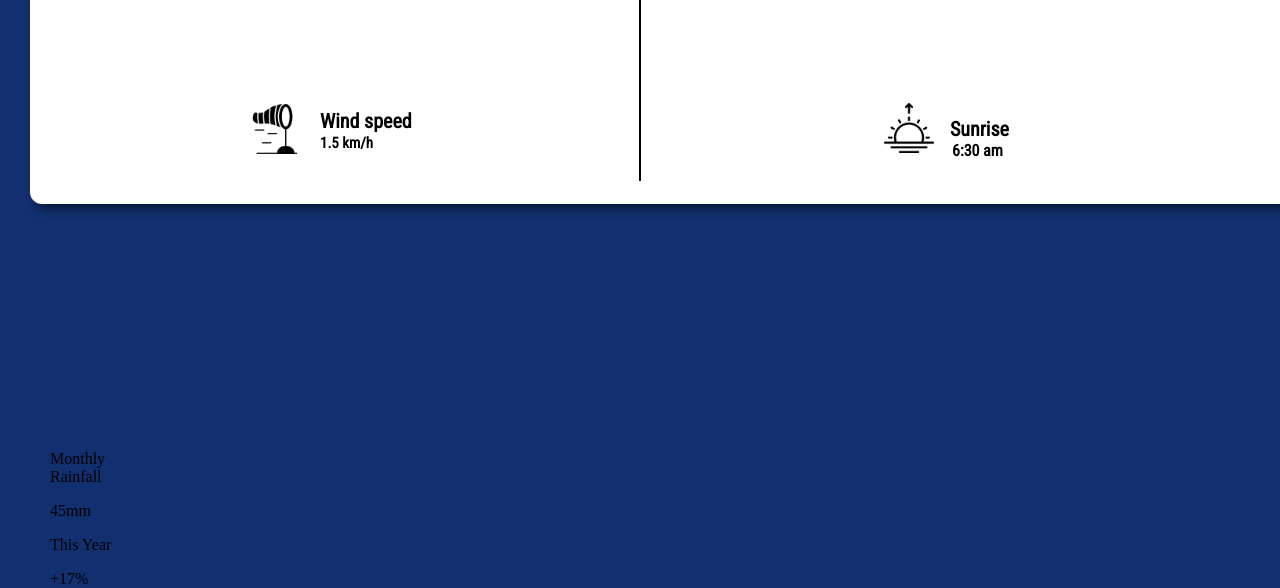
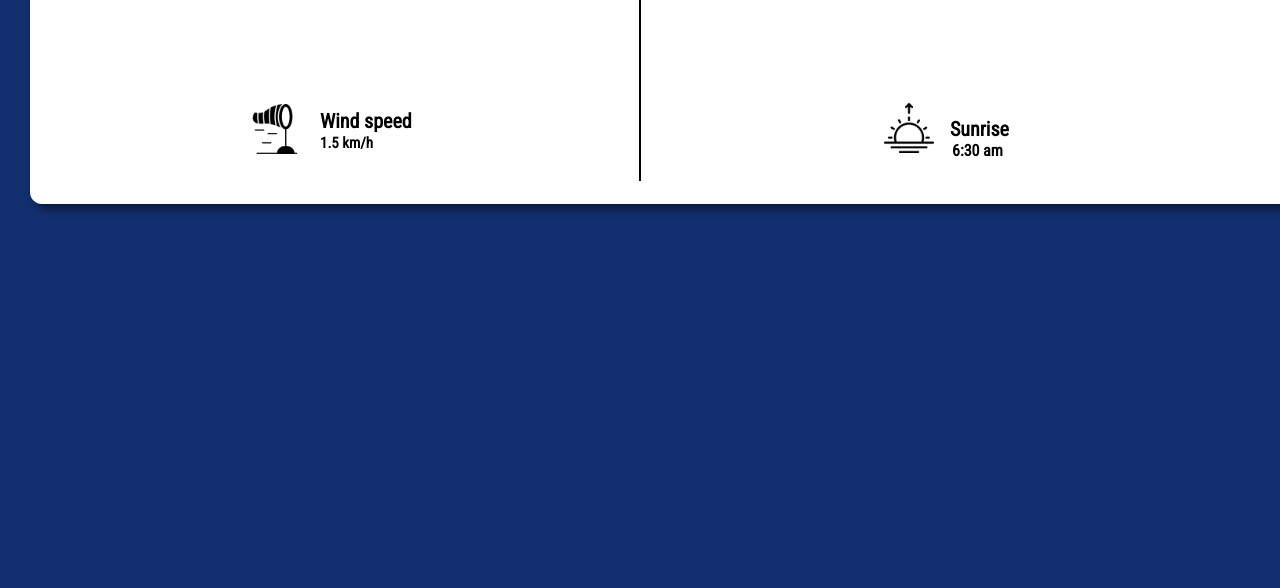
Before and after one commit to MathewJoseph2005/weather-app, a plain HTML site: page index.html in a window 1280 px wide. Shown: the part 802-1390 px from the top of the page. After the commit the page ends 1213 px from the top, so only its background shows below. Drawn offline with Linux system fonts and the light colour scheme; a web font is replaced by a local one.

Commit message:
Update index.html

```diff
--- a/index.html
+++ b/index.html
@@ -22,7 +22,7 @@
         </div>
         <div class="search-bar">
             <input type="search" placeholder="Enter city name" size="30px" class="search">
-            <button class="search-button"><img src="search-icon.png" alt="Button Image"></button>
+            <button class="search-button"><img src="search-icon.png" alt="Button Image" class="search-img"></button>
         </div>
 
         <div class="display">
@@ -47,17 +47,6 @@
             <p class="wind-speed">Wind speed</p>
             <p class="wind-value">1.5 km/h</p>
         </div>
-        <div class="rectangle-5">
-            <p class="rainfall">Monthly Rainfall</p>
-            <p class="rain-per">45mm</p>
-            <p class="this-year">This Year</p>
-            <p class="percentage">+17%</p>
-        </div>
-        <div class="rectangle-6">
-
-            </div>
-        </div>
-    </div>
     <script src="./index.js"></script>
 </body>
 </html>
```
